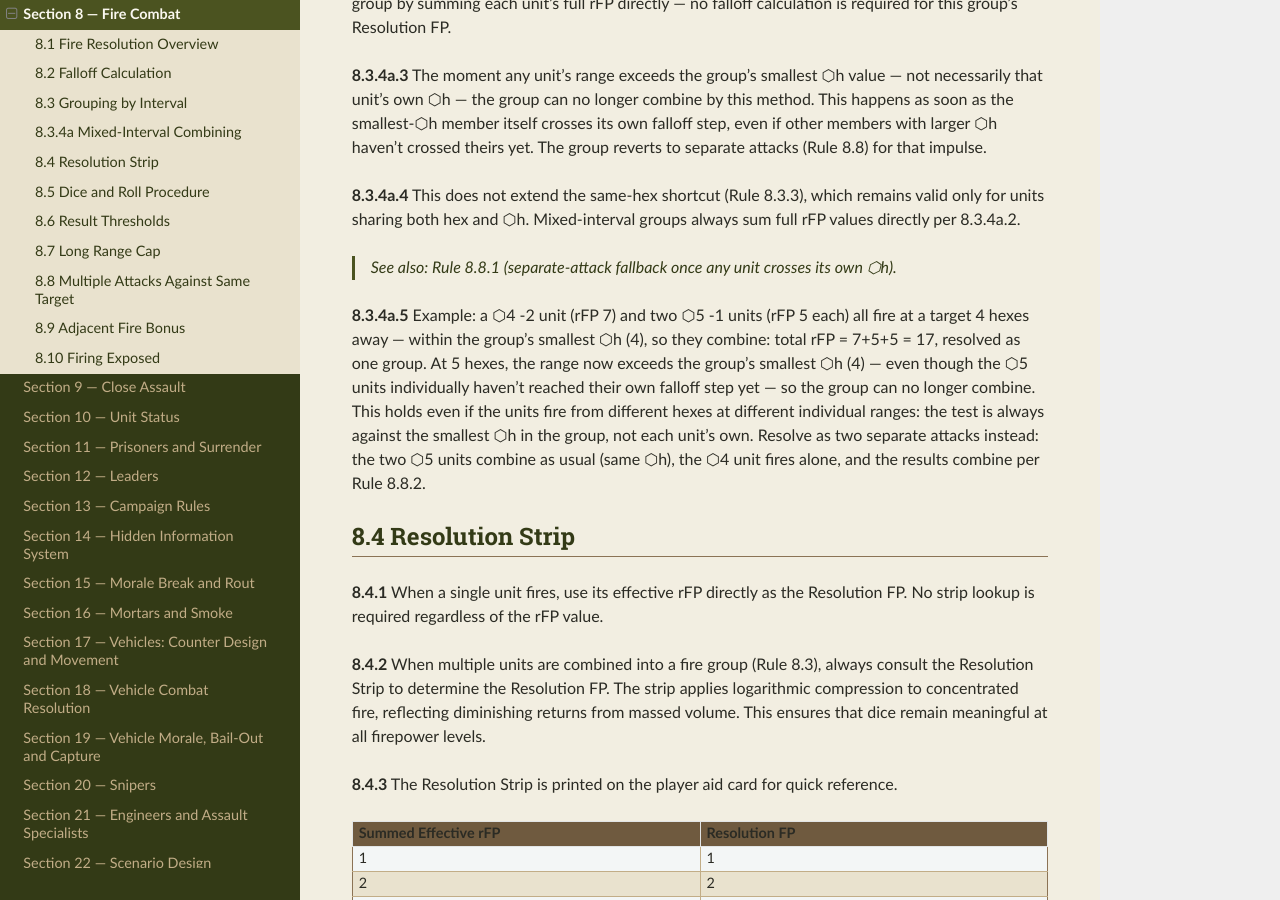
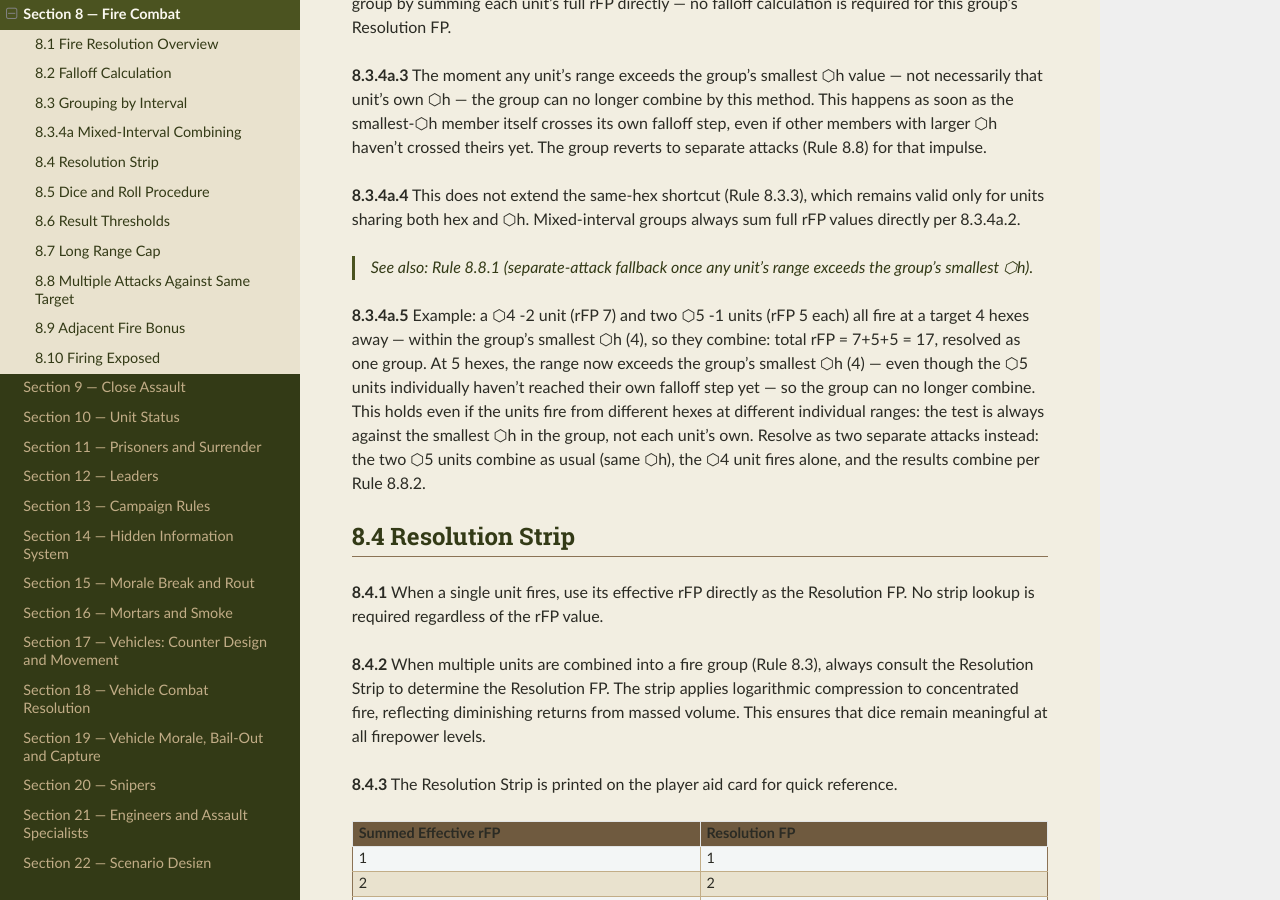
Before and after one commit to spugnoid/wdr-wargame, a Sphinx documentation site: the page built from docs/source/section_8__fire_combat.rst, in a window 1280 px wide and 900 px high, scrolled down 2270 px. Built offline with Sphinx 7.4.7 and the Read the Docs theme 3.1.0, drawn with Linux system fonts in a browser that asks for light colours.

Commit message:
fix: correct last stale per-unit phrasing in 8.3.4a.4's cross-reference
Re-review of 8da6a09 caught one leftover instance of the exact
ambiguity that commit was meant to eliminate: Rule 8.3.4a.4's own
"See also" note still read "fallback once any unit crosses its own
⬡h" -- the per-unit reading, not the group-wide "smallest ⬡h" test
that 8.3.4a.1/.3/.5 now consistently use. For the review's concrete
failure case (a ⬡4 unit at range 3, a ⬡5 unit at range 5), neither
unit crosses its own ⬡h, so this note alone would have implied the
group could still combine -- the opposite of what the rest of the
rule now says. Reworded to match.

Co-Authored-By: Claude Sonnet 5 <noreply@anthropic.com>

```diff
--- a/docs/source/section_8__fire_combat.rst
+++ b/docs/source/section_8__fire_combat.rst
@@ -69,7 +69,7 @@ The full procedure for any fire combat action:
 
 **8.3.4a.4**  This does not extend the same-hex shortcut (Rule 8.3.3), which remains valid only for units sharing both hex and ⬡h. Mixed-interval groups always sum full rFP values directly per 8.3.4a.2.
 
-    *See also: Rule 8.8.1 (separate-attack fallback once any unit crosses its own ⬡h).*
+    *See also: Rule 8.8.1 (separate-attack fallback once any unit's range exceeds the group's smallest ⬡h).*
 
 **8.3.4a.5**  Example: a ⬡4 -2 unit (rFP 7) and two ⬡5 -1 units (rFP 5 each) all fire at a target 4 hexes away — within the group's smallest ⬡h (4), so they combine: total rFP = 7+5+5 = 17, resolved as one group. At 5 hexes, the range now exceeds the group's smallest ⬡h (4) — even though the ⬡5 units individually haven't reached their own falloff step yet — so the group can no longer combine. This holds even if the units fire from different hexes at different individual ranges: the test is always against the smallest ⬡h in the group, not each unit's own. Resolve as two separate attacks instead: the two ⬡5 units combine as usual (same ⬡h), the ⬡4 unit fires alone, and the results combine per Rule 8.8.2.
 
```
